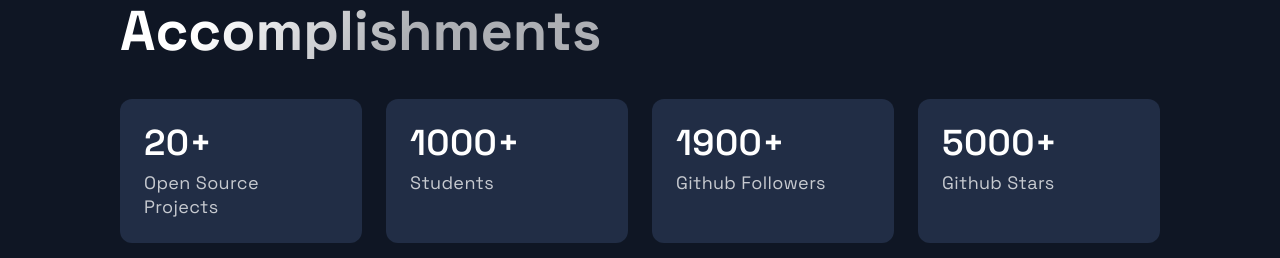
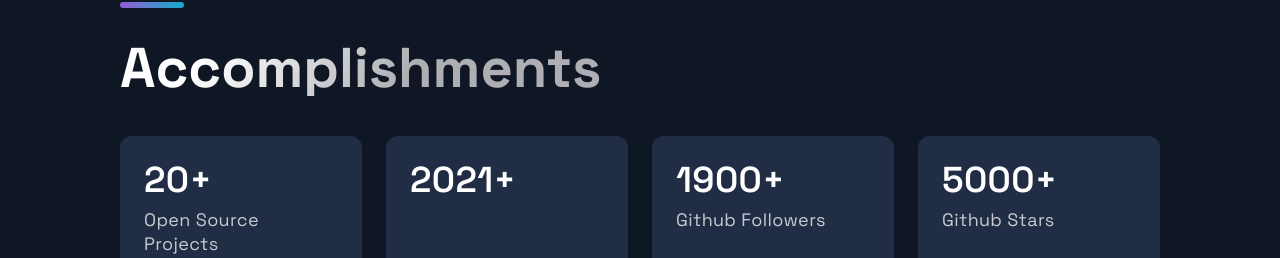
Before and after one commit to tylerhance/tylers-webdev-portfolio, a Next.js app: page / in a window 1280 px wide. Shown: the part 3517-3775 px from the top of the page. Built offline with nearby package versions, Linux system fonts and the light colour scheme.

Commit message:
Fixing link in projects and adding some space between 'stack' on project cards for clarity.

```diff
--- a/src/components/Acomplishments/Acomplishments.js
+++ b/src/components/Acomplishments/Acomplishments.js
@@ -5,7 +5,7 @@
 
 const data = [
   { number: 20, text: 'Open Source Projects'},
-  { number: 1000, text: 'Students', },
+  { number: 2021, text: '', },
   { number: 1900, text: 'Github Followers', },
   { number: 5000, text: 'Github Stars', }
 ];
--- a/src/components/Projects/Projects.js
+++ b/src/components/Projects/Projects.js
@@ -20,6 +20,7 @@
           </TitleContent>
           <CardInfo>{description}</CardInfo>
           <div>
+            <br />
             <TitleContent>Stack</TitleContent>
           <TagList>
             {tags.map((tag, i) => (
--- a/src/constants/constants.js
+++ b/src/constants/constants.js
@@ -31,8 +31,8 @@
     description: "I built a weather dashboard app which uses vanilla JavaScript and the OpenWeatherMap API to display the current weather conditions for a user-specified city. The user can view the 5-day forecast based on the user's input for a specific city.",
     image: '/images/WeatherDashboard.png',
     tags: ['JavaScript', 'HTML', 'CSS', 'OpenWeatherMapAPI'],
-    source: 'https://google.com',
-    visit: 'https://google.com',
+    source: 'https://github.com/tylerhance/weather-dashboard',
+    visit: 'https://tylerhance.github.io/weather-dashboard/',
     id: 3,
   },
 ];
```
